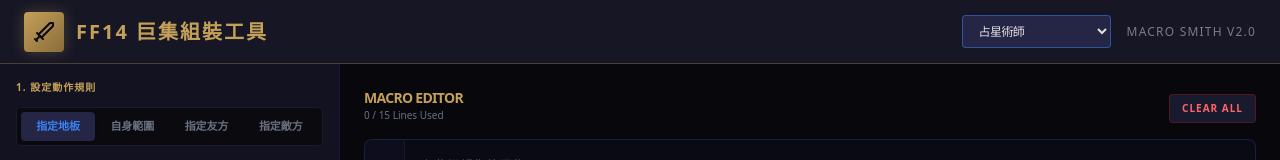
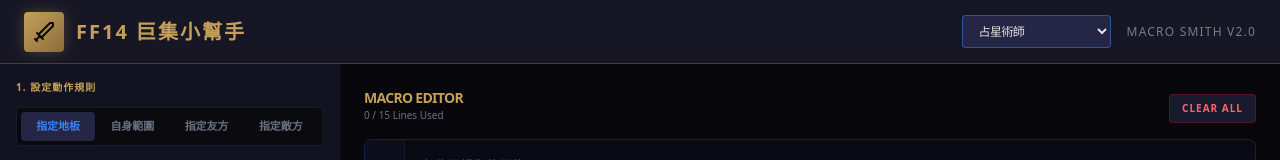
Before and after one commit to infanta0127-star/MacroMate, a React (Vite) app: page / in a window 1280 px wide. Shown: the top 160 px of the page. Built offline with nearby package versions, Linux system fonts and the light colour scheme.

Commit message:
修正空白頁面問題

```diff
--- a/src/App.tsx
+++ b/src/App.tsx
@@ -173,7 +173,7 @@ export default function App() {
           <div className="w-10 h-10 bg-gradient-to-br from-[#c5a059] to-[#8a6d3b] rounded flex items-center justify-center shadow-[0_0_15px_rgba(197,160,89,0.3)]">
             <Sword className="w-6 h-6 text-[#0a0a0f]" />
           </div>
-          <h1 className="text-xl font-bold tracking-widest text-[#c5a059] uppercase">FF14 巨集組裝工具</h1>
+          <h1 className="text-xl font-bold tracking-widest text-[#c5a059] uppercase">FF14 巨集小幫手</h1>
         </div>
         <div className="flex items-center gap-4">
           <select
--- a/vite.config.ts
+++ b/vite.config.ts
@@ -5,6 +5,7 @@ import {defineConfig} from 'vite';
 
 export default defineConfig(() => {
   return {
+    base: './',
     plugins: [react(), tailwindcss()],
     resolve: {
       alias: {
```
